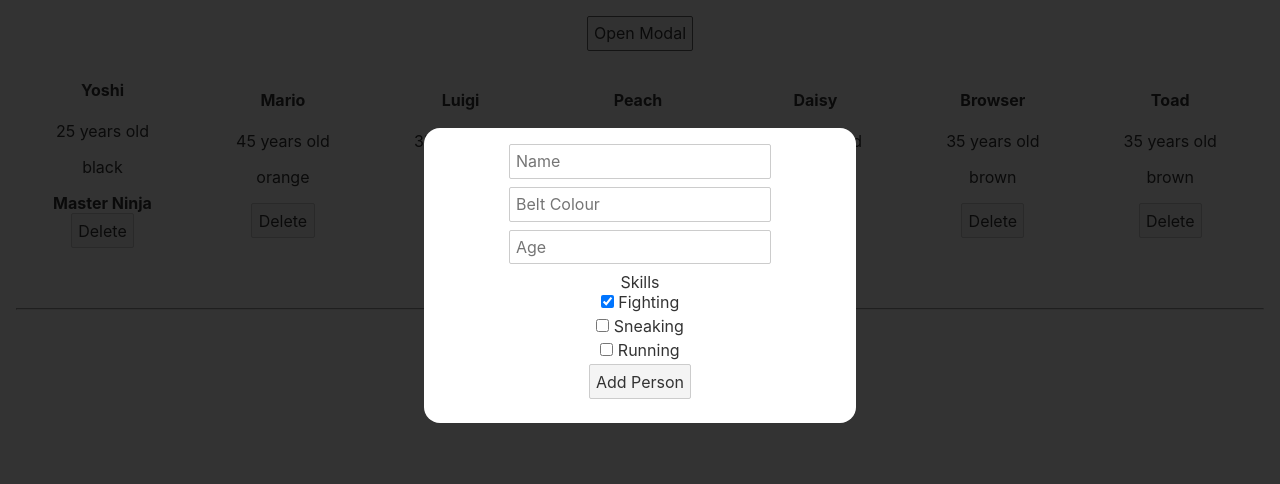
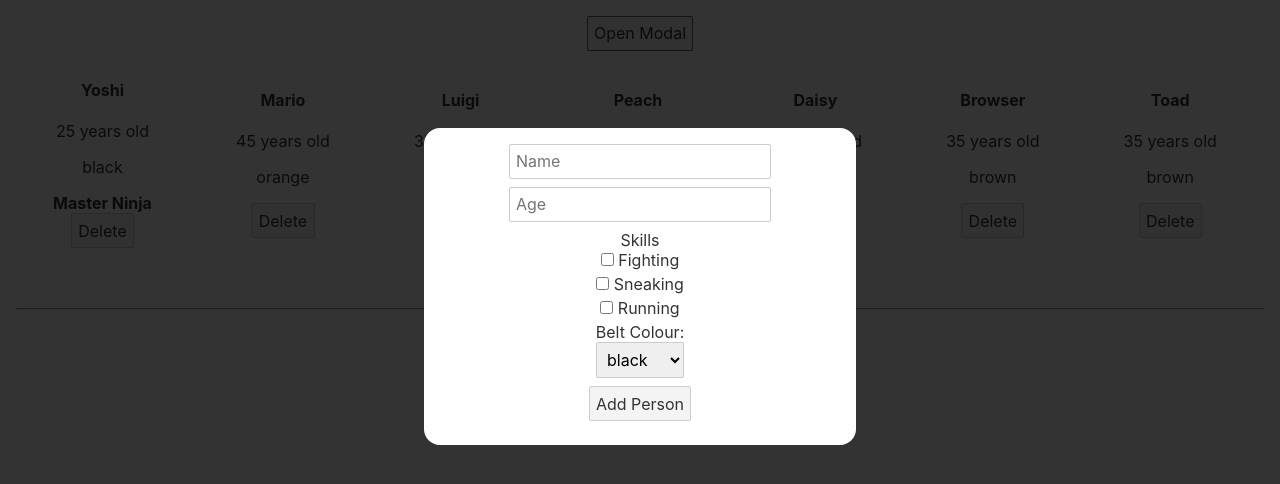
Before and after one commit to GillyRabutTsurwa/svelte-with-netninja, a Svelte app: page / in a window 1280 px wide. Both pictures are taken after a click on the button "Open Modal". Shown: the top 484 px of the page. Built offline with nearby package versions, Linux system fonts and the light colour scheme.

Commit message:
part 16 - forms part 2: checkboxes and select/option

```diff
--- a/src/AddPersonForm.svelte
+++ b/src/AddPersonForm.svelte
@@ -2,8 +2,16 @@
   let name;
   let beltColour;
   let age;
+  // declaring all these variables is not efficient
+  // let fighting = false;
+  // let sneaking = false;
+  // let running = false;
+
+  let skills = [];
+
   const handleSubmit = () => {
-    console.log(name, beltColour, age);
+    // console.log(name, beltColour, age, fighting, sneaking, running);
+    console.log(name, beltColour, age, skills);
   };
 </script>
 
@@ -18,19 +26,41 @@
 <form on:submit|preventDefault={handleSubmit}>
   <div class="inputs">
     <input type="text" placeholder="Name" bind:value={name} />
-    <input type="text" placeholder="Belt Colour" bind:value={beltColour} />
     <input type="number" placeholder="Age" bind:value={age} />
     <!-- NEW: CHECKBOXES -->
     <label for="">Skills</label>
-    <input type="checkbox" checked={true} id="" />
+    <!-- NOTE: how to check if a checkbox is checked.
+    We can use the checked attribute
+     -->
+    <!-- THis method below is not efficient, especially if we have a lot of variables which we want to check the truth or false values. The Alternative is below this commented out code. -->
+    <!-- <input type="checkbox" bind:checked={fighting} />
     Fighting
     <br />
-    <input type="checkbox" name="" id="" />
+    <input type="checkbox" bind:checked={sneaking} />
     Sneaking
     <br />
-    <input type="checkbox" name="" id="" />
+    <input type="checkbox" bind:checked={running} />
+    Running
+    <br /> -->
+    <input type="checkbox" bind:group={skills} value="fighting" />
+    Fighting
+    <br />
+    <input type="checkbox" bind:group={skills} value="sneaking" />
+    Sneaking
+    <br />
+    <input type="checkbox" bind:group={skills} value="running" />
     Running
     <br />
+    <label>Belt Colour:</label>
+    <!-- NOTE: Cannot explain what is going on here succintly, but if we pick the black option for example, then beltColour = black.
+    So I think how it works is that we bind the our beltColour variable to our select element and its option children will determine the value of beltColour (upon which one is selected) based on their values... j'espère que cette deuxième partie fait du sens.
+     -->
+    <select bind:value={beltColour}>
+      <option value="black">black</option>
+      <option value="orange">orange</option>
+      <option value="brown">brown</option>
+      <option value="white">white</option>
+    </select>
   </div>
   <button>Add Person</button>
 </form>
```
